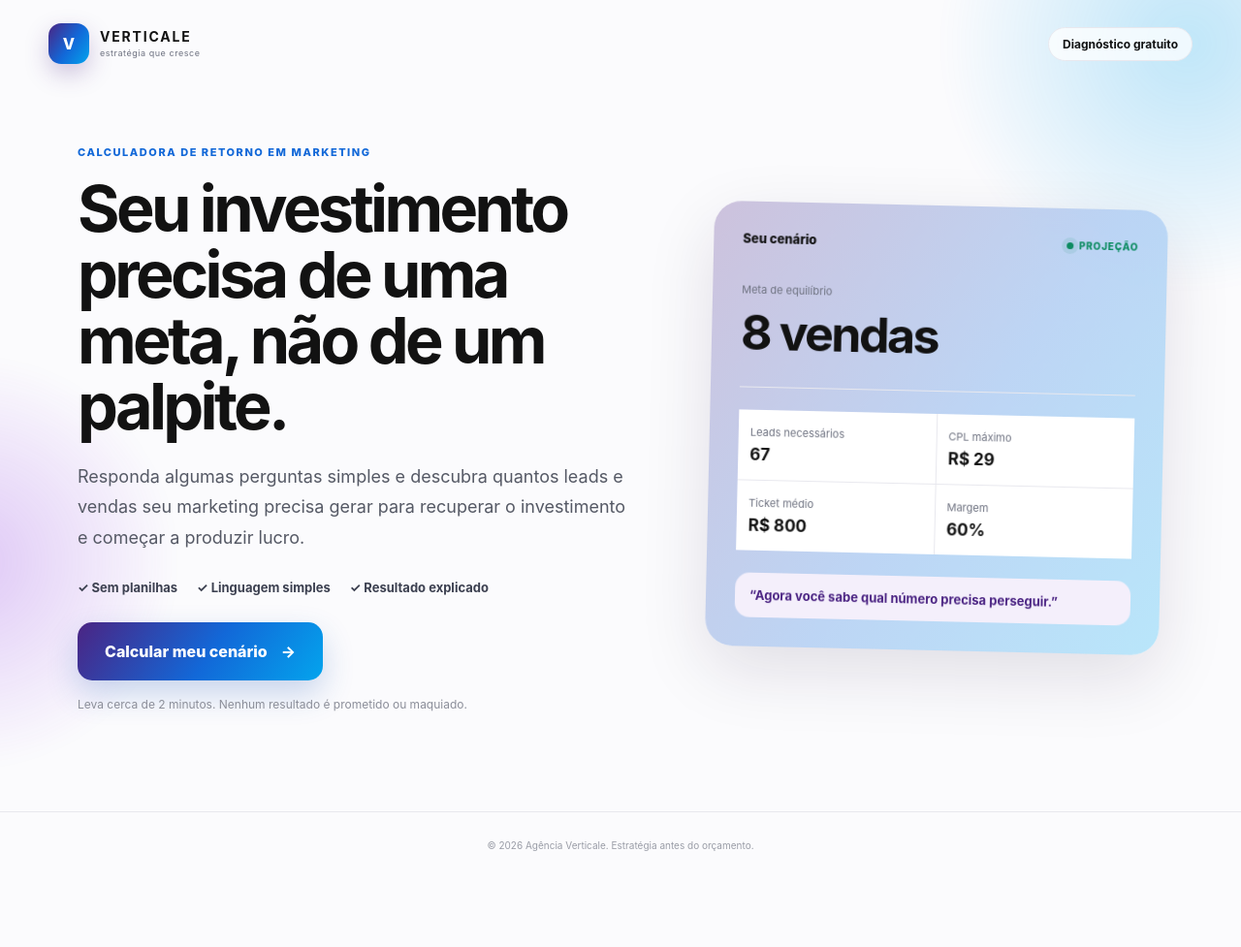
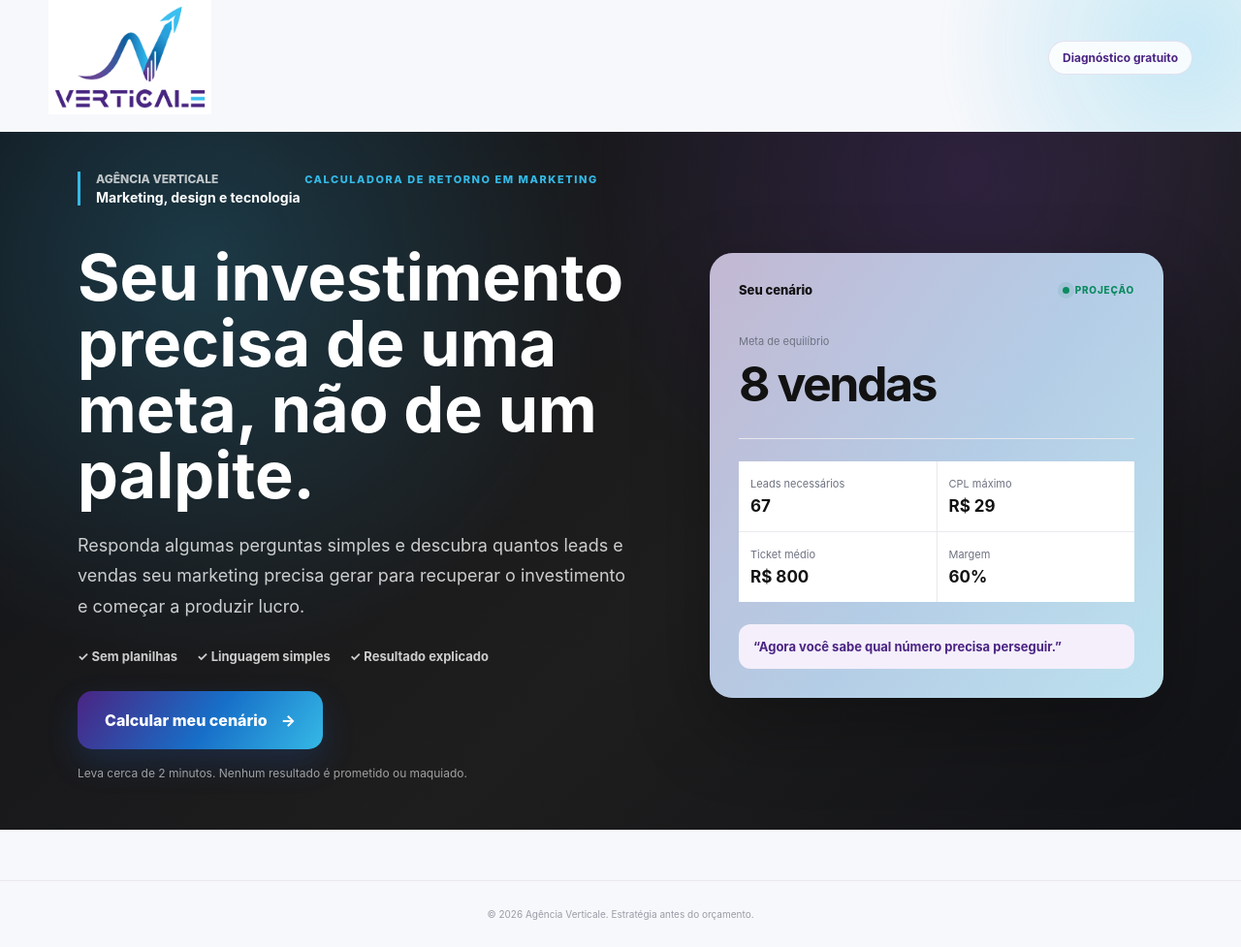
Before and after one commit to thialmeida85/calculadora-de-roi, a Flask app: page / in a window 1280 px wide. Shown: the whole page at 97% size. Before the commit the page ends 878 px from the top, so only its background shows below. Run offline with Flask 3, Linux system fonts and the light colour scheme.

Commit message:
Apply-Verticale-brand-identity

```diff
--- a/static/styles.css
+++ b/static/styles.css
@@ -1,8 +1,8 @@
 :root {
-  --purple-deep: #4B2483;
-  --purple: #8A2BE2;
-  --blue: #1268D8;
-  --cyan: #03A4ED;
+  --purple-deep: #4b2483;
+  --purple: #592c92;
+  --blue: #176fc8;
+  --cyan: #35b9e6;
   --ink: #121212;
   --graphite: #1E1E1E;
   --muted: #6e7280;
@@ -12,7 +12,8 @@
   --positive: #0c8b61;
   --negative: #c63e51;
   --shadow: 0 24px 70px rgba(34, 18, 57, .12);
-  --gradient: linear-gradient(125deg, #4B2483 0%, #1268D8 54%, #03A4ED 100%);
+  --gradient: linear-gradient(125deg, #4b2483 0%, #176fc8 54%, #35b9e6 100%);
+  --dark-gradient: radial-gradient(circle at 16% 18%, rgba(53,185,230,.22), transparent 34%), radial-gradient(circle at 78% 6%, rgba(89,44,146,.28), transparent 34%), linear-gradient(135deg, #111217 0%, #1e1e1e 58%, #111217 100%);
 }
 
 * { box-sizing: border-box; }
@@ -21,7 +22,7 @@ body {
   margin: 0;
   min-height: 100vh;
   color: var(--ink);
-  background: #fbfbfd;
+  background: #f7f8fb;
   font-family: Inter, "Segoe UI", system-ui, -apple-system, sans-serif;
   overflow-x: hidden;
 }
@@ -30,23 +31,26 @@ button, a { -webkit-tap-highlight-color: transparent; }
 [hidden] { display: none !important; }
 
 .ambient { position: fixed; border-radius: 50%; filter: blur(12px); pointer-events: none; z-index: -1; opacity: .24; }
-.ambient-one { width: 530px; height: 530px; right: -210px; top: -220px; background: radial-gradient(circle, #03A4ED, transparent 68%); }
-.ambient-two { width: 440px; height: 440px; left: -250px; top: 45%; background: radial-gradient(circle, #8A2BE2, transparent 68%); }
+.ambient-one { width: 530px; height: 530px; right: -210px; top: -220px; background: radial-gradient(circle, #35b9e6, transparent 68%); }
+.ambient-two { width: 440px; height: 440px; left: -250px; top: 45%; background: radial-gradient(circle, #592c92, transparent 68%); }
 .shell { width: min(1120px, calc(100% - 40px)); margin-inline: auto; }
 .site-header { width: min(1180px, calc(100% - 40px)); margin: 0 auto; min-height: 90px; display: flex; align-items: center; justify-content: space-between; }
-.brand { display: flex; gap: 11px; align-items: center; color: var(--ink); text-decoration: none; }
-.brand-mark { width: 42px; height: 42px; border-radius: 13px; display: grid; place-items: center; color: white; background: var(--gradient); font-weight: 800; box-shadow: 0 10px 25px rgba(75, 36, 131, .25); }
-.brand strong, .brand small { display: block; line-height: 1.1; }
-.brand strong { font-size: 14px; letter-spacing: .13em; }
-.brand small { margin-top: 4px; font-size: 9px; color: var(--muted); letter-spacing: .06em; }
-.header-badge { border: 1px solid var(--line); background: rgba(255,255,255,.75); border-radius: 999px; padding: 9px 14px; font-size: 12px; font-weight: 700; }
+.brand { display: flex; align-items: center; color: var(--ink); text-decoration: none; }
+.brand-logo { display: block; width: 168px; height: auto; }
+.header-badge { border: 1px solid rgba(75,36,131,.12); background: rgba(255,255,255,.82); border-radius: 999px; padding: 9px 14px; font-size: 12px; font-weight: 700; color: var(--purple-deep); }
 
-.intro { min-height: calc(100vh - 140px); display: grid; grid-template-columns: 1.1fr .9fr; align-items: center; gap: 80px; padding: 55px 0 100px; }
+.intro { position: relative; min-height: calc(100vh - 140px); display: grid; grid-template-columns: 1.1fr .9fr; align-items: center; gap: 80px; padding: 55px 0 100px; }
+.intro::before { content: ""; position: absolute; inset: 18px calc(50% - 50vw) 52px; z-index: -1; background: var(--dark-gradient); }
+.intro-copy { color: white; }
+.brand-context { display: inline-flex; flex-direction: column; gap: 3px; margin-bottom: 24px; padding-left: 16px; border-left: 3px solid var(--cyan); }
+.brand-context span { color: rgba(255,255,255,.72); font-size: 12px; font-weight: 800; text-transform: uppercase; }
+.brand-context strong { font-size: 14px; font-weight: 700; color: white; }
 .eyebrow { display: inline-block; font-size: 11px; line-height: 1.4; letter-spacing: .14em; font-weight: 800; color: var(--blue); }
-h1 { max-width: 720px; margin: 17px 0 22px; font-size: clamp(42px, 5.2vw, 72px); line-height: 1.02; letter-spacing: -.055em; }
-.intro-copy > p { max-width: 650px; font-size: 18px; line-height: 1.75; color: #555965; }
-.trust-row { display: flex; flex-wrap: wrap; gap: 20px; margin: 28px 0; color: #3c4050; font-size: 13px; font-weight: 700; }
-.microcopy { margin: 14px 0 0 !important; font-size: 12px !important; color: #8b8e99 !important; }
+.intro .eyebrow { color: var(--cyan); }
+h1 { max-width: 720px; margin: 17px 0 22px; font-size: clamp(42px, 5.2vw, 72px); line-height: 1.02; letter-spacing: 0; }
+.intro-copy > p { max-width: 650px; font-size: 18px; line-height: 1.75; color: rgba(255,255,255,.78); }
+.trust-row { display: flex; flex-wrap: wrap; gap: 20px; margin: 28px 0; color: rgba(255,255,255,.78); font-size: 13px; font-weight: 700; }
+.microcopy { margin: 14px 0 0 !important; font-size: 12px !important; color: rgba(255,255,255,.58) !important; }
 .button { min-height: 52px; border: 0; border-radius: 15px; padding: 0 22px; display: inline-flex; align-items: center; justify-content: center; gap: 14px; cursor: pointer; text-decoration: none; font-weight: 800; transition: transform .2s ease, box-shadow .2s ease, opacity .2s ease; }
 .button:hover { transform: translateY(-2px); }
 .button:disabled { cursor: not-allowed; opacity: .45; transform: none; }
@@ -55,7 +59,7 @@ h1 { max-width: 720px; margin: 17px 0 22px; font-size: clamp(42px, 5.2vw, 72px);
 .button-light { color: var(--purple-deep); background: white; }
 .button-large { min-height: 60px; padding-inline: 28px; }
 
-.preview-card { position: relative; padding: 29px; border: 1px solid rgba(255,255,255,.8); border-radius: 28px; background: rgba(255,255,255,.8); backdrop-filter: blur(18px); box-shadow: var(--shadow); transform: rotate(1.3deg); }
+.preview-card { position: relative; padding: 29px; border: 1px solid rgba(255,255,255,.28); border-radius: 24px; background: rgba(255,255,255,.94); backdrop-filter: blur(18px); box-shadow: 0 32px 80px rgba(0,0,0,.28); }
 .preview-card::before { content: ""; position: absolute; inset: -1px; z-index: -1; border-radius: inherit; padding: 1px; background: var(--gradient); opacity: .28; }
 .preview-top { display: flex; justify-content: space-between; align-items: center; font-size: 13px; font-weight: 800; }
 .live-dot { display: inline-flex; align-items: center; gap: 6px; color: var(--positive); font-size: 10px; text-transform: uppercase; letter-spacing: .08em; }
@@ -66,20 +70,20 @@ h1 { max-width: 720px; margin: 17px 0 22px; font-size: clamp(42px, 5.2vw, 72px);
 .preview-grid { display: grid; grid-template-columns: 1fr 1fr; gap: 1px; margin: 23px 0; background: var(--line); }
 .preview-grid > div { background: white; padding: 16px 12px; }
 .preview-grid strong { display: block; margin-top: 6px; font-size: 17px; }
-.preview-message { border-radius: 15px; padding: 15px; color: var(--purple-deep); background: #f4effb; font-size: 13px; font-weight: 700; }
+.preview-message { border-radius: 12px; padding: 15px; color: var(--purple-deep); background: #f4effb; font-size: 13px; font-weight: 700; }
 
 .calculator-section { padding: 40px 0 100px; max-width: 870px; }
 .wizard-header { display: flex; align-items: end; justify-content: space-between; gap: 20px; margin-bottom: 18px; }
-.wizard-header h2 { margin: 7px 0 0; font-size: clamp(25px, 4vw, 38px); letter-spacing: -.04em; }
+.wizard-header h2 { margin: 7px 0 0; font-size: clamp(25px, 4vw, 38px); letter-spacing: 0; }
 .text-button { border: 0; background: transparent; color: var(--purple-deep); font-weight: 800; cursor: pointer; text-decoration: underline; text-underline-offset: 4px; }
 .progress-track { height: 7px; background: #eae9ef; border-radius: 999px; overflow: hidden; margin-bottom: 24px; }
 .progress-bar { width: 10%; height: 100%; border-radius: inherit; background: var(--gradient); transition: width .35s ease; }
-.wizard-card { min-height: 530px; border: 1px solid var(--line); border-radius: 28px; background: rgba(255,255,255,.92); padding: clamp(28px, 6vw, 62px); box-shadow: var(--shadow); }
+.wizard-card { min-height: 530px; border: 1px solid var(--line); border-radius: 24px; background: rgba(255,255,255,.96); padding: clamp(28px, 6vw, 62px); box-shadow: var(--shadow); }
 .step { display: none; animation: stepIn .32s ease both; }
 .step.active { display: block; }
 @keyframes stepIn { from { opacity: 0; transform: translateX(18px); } to { opacity: 1; transform: none; } }
 .question-icon { width: 44px; height: 44px; border-radius: 14px; display: grid; place-items: center; color: white; background: var(--gradient); font-size: 12px; font-weight: 800; box-shadow: 0 10px 25px rgba(75,36,131,.18); }
-.step h3 { max-width: 650px; margin: 23px 0 11px; font-size: clamp(27px, 4.2vw, 42px); line-height: 1.12; letter-spacing: -.045em; }
+.step h3 { max-width: 650px; margin: 23px 0 11px; font-size: clamp(27px, 4.2vw, 42px); line-height: 1.12; letter-spacing: 0; }
 .step > p { max-width: 640px; margin: 0 0 30px; color: var(--muted); line-height: 1.7; }
 .field-label { display: block; margin: 18px 0 8px; color: #414552; font-size: 12px; font-weight: 800; }
 .field-label span { font-weight: 500; color: #9699a3; }
@@ -88,7 +92,7 @@ input:focus { border-color: var(--blue); box-shadow: 0 0 0 4px rgba(18,104,216,.
 input.invalid { border-color: var(--negative); box-shadow: 0 0 0 4px rgba(198,62,81,.08); }
 .choice-grid { display: grid; grid-template-columns: 1fr 1fr; gap: 14px; }
 .choice-grid.compact .choice-card { min-height: 130px; }
-.choice-card { position: relative; min-height: 165px; border: 1px solid #dedee6; border-radius: 19px; padding: 23px; display: flex; flex-direction: column; align-items: flex-start; justify-content: center; cursor: pointer; transition: .2s; }
+.choice-card { position: relative; min-height: 165px; border: 1px solid #dedee6; border-radius: 14px; padding: 23px; display: flex; flex-direction: column; align-items: flex-start; justify-content: center; cursor: pointer; transition: .2s; }
 .choice-card:has(input:checked) { border-color: var(--purple); background: #f8f3ff; box-shadow: 0 0 0 3px rgba(138,43,226,.08); }
 .choice-card input { position: absolute; opacity: 0; }
 .choice-icon { font-size: 26px; margin-bottom: 18px; }
@@ -105,7 +109,7 @@ input[type="range"] { width: 100%; accent-color: var(--purple); }
 .conversion-picker button { height: 62px; border: 1px solid #dedee6; border-radius: 15px; color: #555965; background: white; font-weight: 800; cursor: pointer; }
 .conversion-picker button.selected { color: white; border-color: transparent; background: var(--gradient); box-shadow: 0 10px 25px rgba(75,36,131,.18); }
 .review-box { display: grid; grid-template-columns: 1fr 1fr; gap: 12px; }
-.review-item { border: 1px solid var(--line); border-radius: 15px; padding: 15px; background: #fafafd; }
+.review-item { border: 1px solid var(--line); border-radius: 12px; padding: 15px; background: #fafafd; }
 .review-item small { display: block; color: var(--muted); font-size: 10px; text-transform: uppercase; letter-spacing: .08em; }
 .review-item strong { display: block; margin-top: 6px; font-size: 14px; }
 .two-columns { display: grid; grid-template-columns: 1fr 1fr; gap: 14px; }
@@ -120,13 +124,13 @@ input[type="range"] { width: 100%; accent-color: var(--purple); }
 .loader-orbit { width: 90px; height: 90px; border: 2px solid #e3e0eb; border-radius: 50%; position: relative; margin: 0 auto 28px; animation: spin 1.5s linear infinite; }
 .loader-orbit span { position: absolute; top: 6px; left: 12px; width: 18px; height: 18px; border-radius: 50%; background: var(--gradient); }
 @keyframes spin { to { transform: rotate(360deg); } }
-.loading-card h2 { margin: 13px auto 24px; font-size: clamp(27px,4vw,42px); line-height: 1.2; letter-spacing: -.04em; }
+.loading-card h2 { margin: 13px auto 24px; font-size: clamp(27px,4vw,42px); line-height: 1.2; letter-spacing: 0; }
 .loading-list { display: flex; justify-content: center; flex-wrap: wrap; gap: 15px; color: var(--muted); font-size: 12px; }
 .loading-list .done { color: var(--positive); }
 
 .results-section { padding: 55px 0 100px; }
 .results-heading { max-width: 790px; margin-bottom: 30px; }
-.results-heading h2 { margin: 11px 0 14px; font-size: clamp(34px,5vw,58px); line-height: 1.08; letter-spacing: -.05em; }
+.results-heading h2 { margin: 11px 0 14px; font-size: clamp(34px,5vw,58px); line-height: 1.08; letter-spacing: 0; }
 .results-heading p { color: var(--muted); font-size: 17px; line-height: 1.7; }
 .verdict-card { margin: 28px 0; border: 1px solid #dcd7e9; border-radius: 20px; padding: 22px; display: flex; align-items: center; gap: 17px; background: #f9f6ff; }
 .verdict-icon { width: 44px; height: 44px; flex: 0 0 auto; border-radius: 14px; display: grid; place-items: center; color: white; background: var(--gradient); }
@@ -138,11 +142,11 @@ input[type="range"] { width: 100%; accent-color: var(--purple); }
 .metric-card.featured { color: white; border: none; background: var(--gradient); }
 .metric-card small { font-size: 11px; color: var(--muted); }
 .metric-card.featured small, .metric-card.featured span { color: rgba(255,255,255,.72); }
-.metric-card strong { display: block; margin: 10px 0 8px; font-size: clamp(25px,3vw,36px); letter-spacing: -.04em; }
+.metric-card strong { display: block; margin: 10px 0 8px; font-size: clamp(25px,3vw,36px); letter-spacing: 0; }
 .metric-card span { font-size: 10px; color: #9699a3; }
 .forecast-area { margin-top: 70px; }
 .section-title { display: flex; justify-content: space-between; align-items: end; gap: 30px; margin-bottom: 24px; }
-.section-title h3 { margin: 7px 0 0; max-width: 650px; font-size: clamp(26px,4vw,40px); letter-spacing: -.04em; }
+.section-title h3 { margin: 7px 0 0; max-width: 650px; font-size: clamp(26px,4vw,40px); letter-spacing: 0; }
 .section-title > p { max-width: 320px; color: var(--muted); font-size: 12px; line-height: 1.6; }
 .scenario-grid { display: grid; grid-template-columns: repeat(3,1fr); gap: 15px; }
 .scenario-card { border: 1px solid var(--line); border-radius: 22px; padding: 24px; background: white; }
@@ -151,7 +155,7 @@ input[type="range"] { width: 100%; accent-color: var(--purple); }
 .scenario-tag { border-radius: 999px; padding: 5px 8px; color: var(--purple-deep); background: #f4effb; font-size: 9px; }
 .scenario-roi { margin: 27px 0; }
 .scenario-roi small { display: block; color: var(--muted); }
-.scenario-roi strong { display: block; margin-top: 4px; font-size: 40px; letter-spacing: -.05em; }
+.scenario-roi strong { display: block; margin-top: 4px; font-size: 40px; letter-spacing: 0; }
 .scenario-roi strong.negative { color: var(--negative); }
 .scenario-roi strong.positive { color: var(--positive); }
 .scenario-details { display: grid; gap: 10px; }
@@ -162,9 +166,9 @@ input[type="range"] { width: 100%; accent-color: var(--purple); }
 .card-kicker { font-size: 10px; letter-spacing: .12em; font-weight: 800; color: var(--blue); }
 .analysis-card ul, .analysis-card ol { margin: 20px 0 0; padding-left: 22px; }
 .analysis-card li { padding: 9px 0 9px 5px; color: #505460; line-height: 1.6; font-size: 13px; }
-.cta-card { margin-top: 70px; border-radius: 28px; padding: clamp(30px,5vw,55px); display: flex; align-items: center; justify-content: space-between; gap: 40px; color: white; background: var(--gradient); box-shadow: 0 28px 65px rgba(18,104,216,.22); }
+.cta-card { margin-top: 70px; border-radius: 24px; padding: clamp(30px,5vw,55px); display: flex; align-items: center; justify-content: space-between; gap: 40px; color: white; background: var(--gradient); box-shadow: 0 28px 65px rgba(18,104,216,.22); }
 .cta-card .eyebrow { color: rgba(255,255,255,.7); }
-.cta-card h3 { margin: 10px 0; font-size: clamp(27px,4vw,42px); letter-spacing: -.04em; }
+.cta-card h3 { margin: 10px 0; font-size: clamp(27px,4vw,42px); letter-spacing: 0; }
 .cta-card p { max-width: 700px; margin: 0; color: rgba(255,255,255,.78); line-height: 1.65; }
 .cta-card .button { flex: 0 0 auto; }
 .disclaimer { max-width: 850px; margin: 28px auto; color: #92959f; text-align: center; font-size: 10px; line-height: 1.65; }
@@ -182,8 +186,10 @@ footer { border-top: 1px solid var(--line); padding: 28px 20px; text-align: cent
 @media (max-width: 620px) {
   .shell, .site-header { width: min(100% - 24px, 1120px); }
   .site-header { min-height: 74px; }
+  .brand-logo { width: 132px; }
   .header-badge { display: none; }
   .intro { min-height: auto; padding: 45px 0 70px; }
+  .intro::before { inset: 0 calc(50% - 50vw) 34px; }
   h1 { font-size: 42px; }
   .intro-copy > p { font-size: 15px; }
   .preview-card { padding: 21px; }
--- a/templates/index.html
+++ b/templates/index.html
@@ -14,8 +14,7 @@
 
   <header class="site-header">
     <a class="brand" href="/" aria-label="Agência Verticale">
-      <span class="brand-mark">V</span>
-      <span><strong>VERTICALE</strong><small>estratégia que cresce</small></span>
+      <img class="brand-logo" src="{{ url_for('static', filename='verticale-logo-cropped.png') }}" alt="Verticale">
     </a>
     <span class="header-badge">Diagnóstico gratuito</span>
   </header>
@@ -23,6 +22,10 @@
   <main>
     <section id="intro" class="intro shell">
       <div class="intro-copy">
+        <div class="brand-context">
+          <span>Agência Verticale</span>
+          <strong>Marketing, design e tecnologia</strong>
+        </div>
         <span class="eyebrow">CALCULADORA DE RETORNO EM MARKETING</span>
         <h1>Seu investimento precisa de uma meta, não de um palpite.</h1>
         <p>Responda algumas perguntas simples e descubra quantos leads e vendas seu marketing precisa gerar para recuperar o investimento e começar a produzir lucro.</p>
```
Also changed, not shown: static/verticale-logo-cropped.png (added), static/verticale-logo.png (added).
